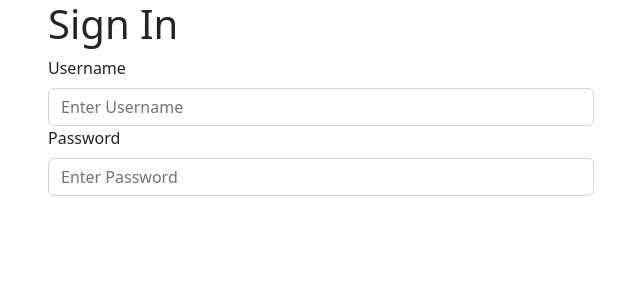
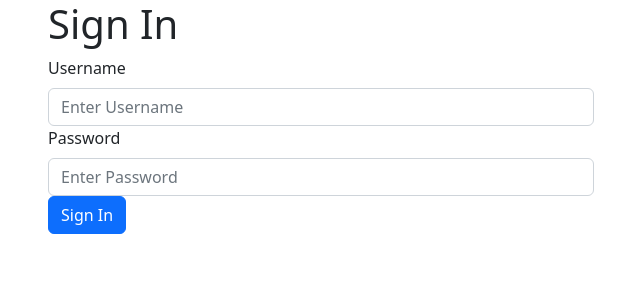
Before and after one commit to albertohuerta22/EmployeeTracker, a React (Create React App) app in the folder frontend/: page / in a window 1280 px wide. Shown: the top 300 px of the page, without its empty margins (34-674 px from the left). Built offline with nearby package versions, Linux system fonts and the light colour scheme.

Commit message:
added onchange listeners, submit handler for login users, not functional

```diff
--- a/frontend/src/screens/HomeScreen.js
+++ b/frontend/src/screens/HomeScreen.js
@@ -1,18 +1,29 @@
-import React from 'react';
+import React, { useState } from 'react';
 import FormContainer from '../components/FormContainer';
-import { Form } from 'react-bootstrap';
+import { Button, Form } from 'react-bootstrap';
 const HomeScreen = () => {
+  const [username, setUsername] = useState('');
+  const [password, setPassword] = useState('');
+
+  const submitHandler = (e) => {
+    e.preventDefault();
+    //Dispatch Login reducer
+    //navigate to list screen
+
+    alert('submitted');
+  };
+
   return (
     <FormContainer>
       <h1>Sign In</h1>
-      <Form>
+      <Form onSubmit={submitHandler}>
         <Form.Group controlId="username">
           <Form.Label>Username</Form.Label>
           <Form.Control
             type="username"
             placeholder="Enter Username"
-            value=""
-            //onchange listner
+            value={username}
+            onChange={(e) => setUsername(e.target.value)}
           ></Form.Control>
         </Form.Group>
         <Form.Group>
@@ -20,10 +31,14 @@ const HomeScreen = () => {
           <Form.Control
             type="password"
             placeholder="Enter Password"
-            value=""
-            //onchange
+            value={password}
+            onChange={(e) => setPassword(e.target.value)}
           ></Form.Control>
         </Form.Group>
+
+        <Button type="submit" variant="primary">
+          Sign In
+        </Button>
       </Form>
     </FormContainer>
   );
```
Also changed, not shown: 1 other file (tests, documents, lock files or other folders).
